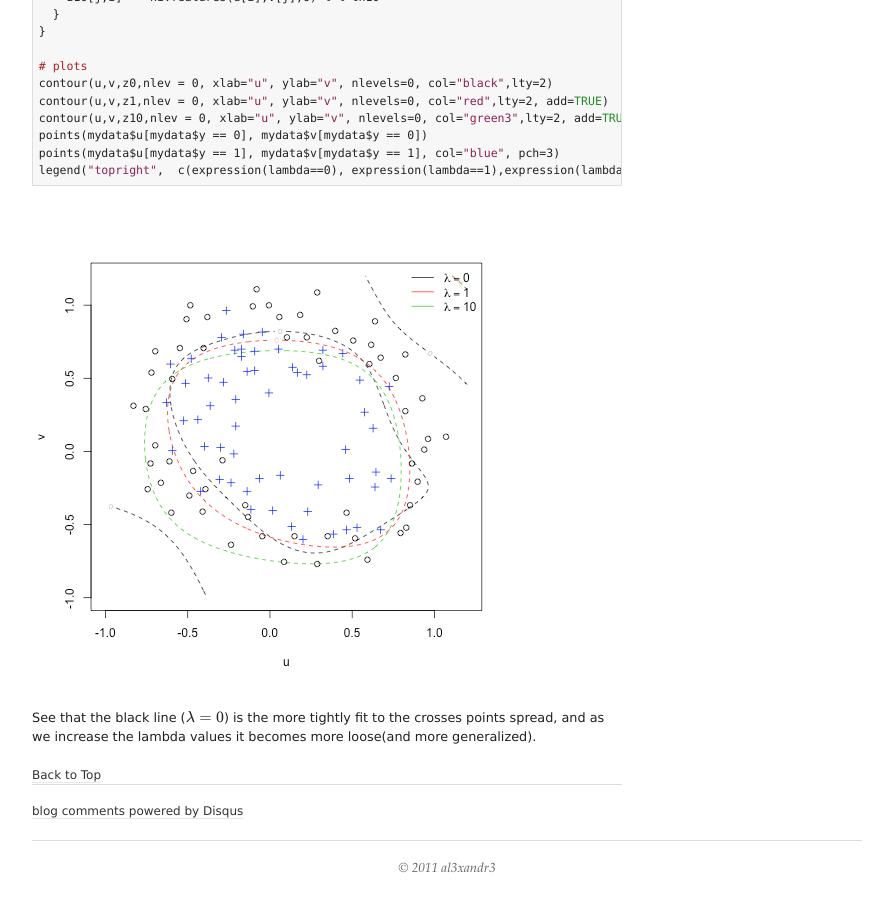
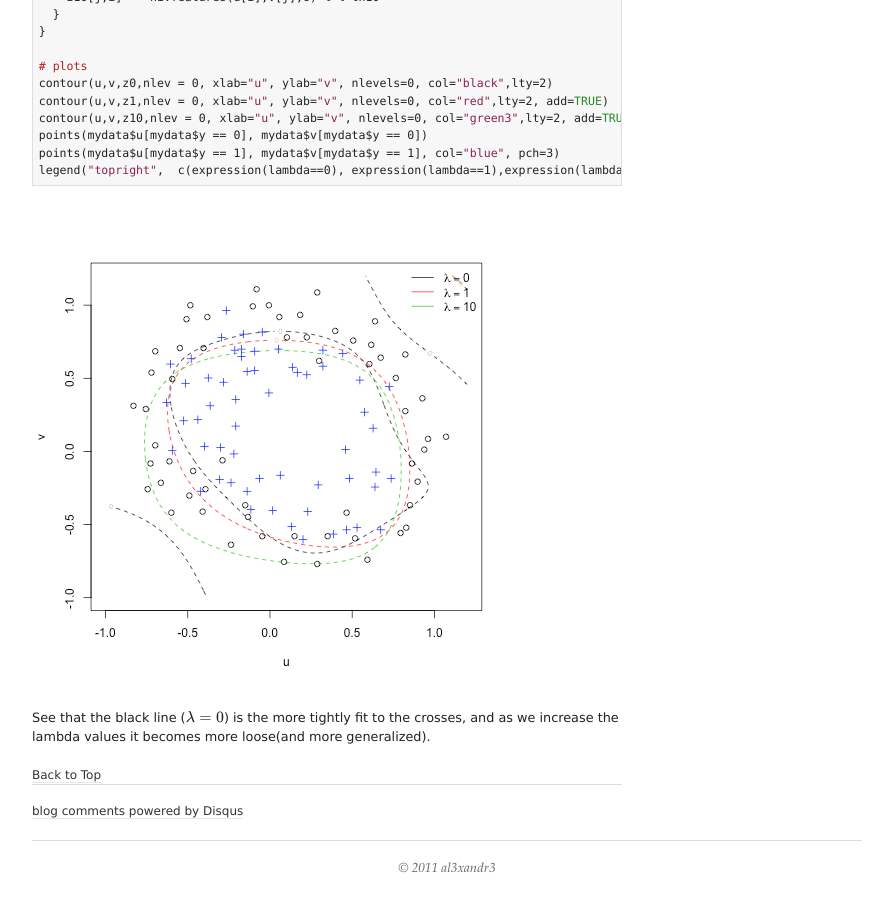
Before and after one commit to al3xandr3/al3xandr3.github.io, a Jekyll site: the page built from _posts/2011-03-20-ml-ex52.html, in a window 1280 px wide and 900 px high, scrolled down 4099 px. Shown: the whole window, without its empty margins (173-1066 px from the left). Built offline with Jekyll 4.4.1, drawn with Linux system fonts in a browser that asks for light colours; formulas are drawn with MathJax 3; comment, search, counter and statistics services are not loaded.

Commit message:
5.2 update

```diff
--- a/_org/posts/2011-03-20-ml-ex52.org
+++ b/_org/posts/2011-03-20-ml-ex52.org
@@ -203,4 +203,4 @@
 
 [[http://al3xandr3.github.com/img/ml-ex52-fit.png]]
 
-See that the black line ($\lambda=0$) is the more tightly fit to the crosses points spread, and as we increase the lambda values it becomes more loose(and more generalized).
+See that the black line ($\lambda=0$) is the more tightly fit to the crosses, and as we increase the lambda values it becomes more loose(and more generalized).
--- a/_posts/2011-03-20-ml-ex52.html
+++ b/_posts/2011-03-20-ml-ex52.html
@@ -309,7 +309,7 @@
 <img src="http://al3xandr3.github.com/img/ml-ex52-fit.png" alt="http://al3xandr3.github.com/img/ml-ex52-fit.png" />
 </p>
 <p>
-See that the black line (\(\lambda=0\)) is the more tightly fit to the crosses points spread, and as we increase the lambda values it becomes more loose(and more generalized).
+See that the black line (\(\lambda=0\)) is the more tightly fit to the crosses, and as we increase the lambda values it becomes more loose(and more generalized).
 </p></div>
 </div>
 <div id="postamble">
--- a/tags.rb
+++ b/tags.rb
@@ -31,7 +31,7 @@
   html << '</div></ul>'
 
   if category == 'r'
-    html << '</br><a href="http://www.r-bloggers.com/" class="alt" style="font-size: 140%; ">If you are into R, a good source of R related news is R-bloggers.</a>'
+    html << '</br><a href="http://www.r-bloggers.com/" class="alt" style="font-size: 140%; ">If you\'r into R, a good source of R related news is R-bloggers.</a>'
   end
 
   File.open("/my/al3xandr3.github.com/tags/#{category}.html", 'w+') do |file|
--- a/tags/r.html
+++ b/tags/r.html
@@ -38,4 +38,4 @@
           <a href="/2011/03/20/ml-ex52.html">Machine Learning Ex5.2 - Regularized Logistic Regression</a>
           <span id="post-date" class="alt">20 Mar 2011</span>
        </li>
-</div></ul></br><a href="http://www.r-bloggers.com/" class="alt" style="font-size: 140%; ">If you are into R, a good source of R related news is R-bloggers.</a>
+</div></ul></br><a href="http://www.r-bloggers.com/" class="alt" style="font-size: 140%; ">If you'r into R, a good source of R related news is R-bloggers.</a>
```
